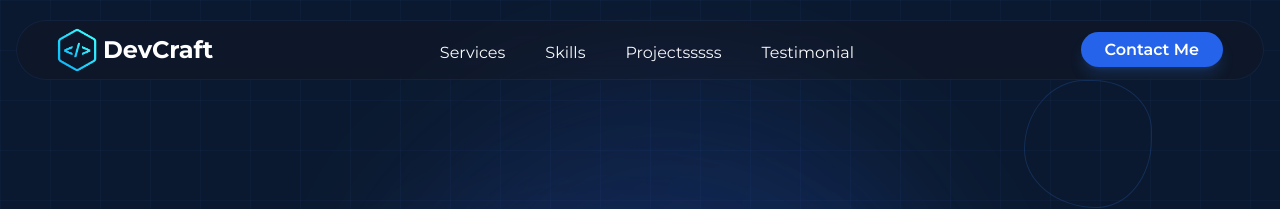
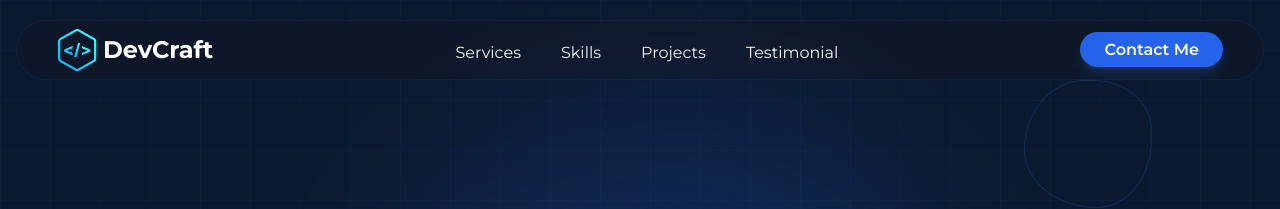
Before and after one commit to rakib53/my-portfolio-website, a React (Vite) app in the folder frontend/: page / in a window 1280 px wide. Shown: the top 209 px of the page. Built offline with nearby package versions, Linux system fonts and the light colour scheme; no server answers.

Commit message:
updated the project text

```diff
--- a/frontend/src/components/Navbar.tsx
+++ b/frontend/src/components/Navbar.tsx
@@ -63,7 +63,7 @@ const Navbar: React.FC = () => {
             </li>
             <li className="p-[10px_20px] bg-[#525252] md:bg-transparent text-center rounded-[5px] transition-all duration-500 hover:bg-[#8a8686] md:hover:bg-transparent cursor-pointer">
               <a href="#projects" className="text-white text-[16px]">
-                Projectsssss
+                Projects
               </a>
             </li>
             <li className="p-[10px_20px] bg-[#525252] md:bg-transparent text-center rounded-[5px] transition-all duration-500 hover:bg-[#8a8686] md:hover:bg-transparent cursor-pointer">
```
